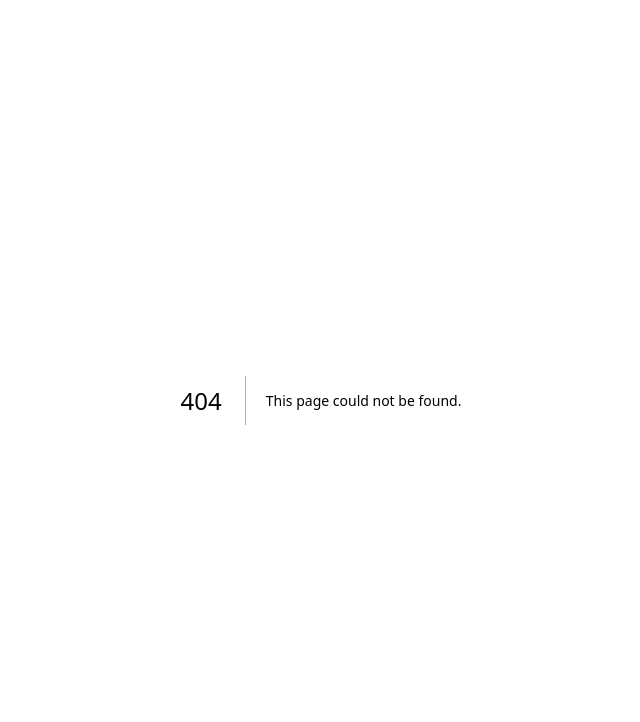
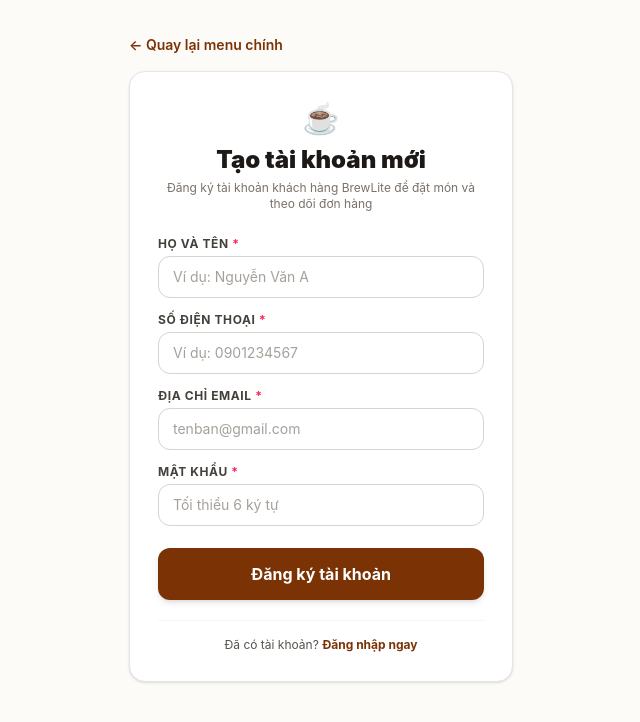
Before and after one commit to thanhkhoa087/brewlite, a Next.js app in the folder frontend/: page /register in a window 1280 px wide. Before the commit this address had no page. Shown: the top 722 px of the page, without its empty margins (319-959 px from the left). Built offline with nearby package versions, Linux system fonts and the light colour scheme; no server answers.

Commit message:
feat(auth): separate login and register into distinct pages

```diff
--- a/frontend/app/login/page.tsx
+++ b/frontend/app/login/page.tsx
@@ -10,9 +10,6 @@ const API = process.env.NEXT_PUBLIC_API_URL;
 export default function LoginPage() {
   const router = useRouter();
   const setAuth = useAuthStore((s) => s.setAuth);
-  const [mode, setMode] = useState<'login' | 'register'>('login');
-  const [fullName, setFullName] = useState('');
-  const [phone, setPhone] = useState('');
   const [email, setEmail] = useState('');
   const [password, setPassword] = useState('');
   const [error, setError] = useState('');
@@ -32,31 +29,33 @@ export default function LoginPage() {
     return data;
   }
 
-  async function handleSubmit() {
+  async function handleLogin(e: React.FormEvent) {
+    e.preventDefault();
     setError('');
+
+    if (!email.trim()) {
+      setError('Vui lòng nhập địa chỉ email');
+      return;
+    }
+    if (!password) {
+      setError('Vui lòng nhập mật khẩu');
+      return;
+    }
+
     setLoading(true);
     try {
-      if (mode === 'register') {
-        if (!fullName.trim()) {
-          throw new Error('Vui lòng nhập họ và tên');
-        }
-        if (!phone.trim()) {
-          throw new Error('Vui lòng nhập số điện thoại');
-        }
-        await post('/auth/register', {
+      const data = await post('/auth/login', {
         email: email.trim(),
         password,
-          fullName: fullName.trim(),
-          phone: phone.trim(),
       });
-      }
-      const data = await post('/auth/login', { email: email.trim(), password });
+
       setAuth(
         data.accessToken,
         email.trim(),
-        data.user?.fullName || fullName.trim(),
-        data.user?.phone || phone.trim(),
+        data.user?.fullName || '',
+        data.user?.phone || '',
       );
+
       router.push('/');
     } catch (err) {
       setError((err as Error).message);
@@ -67,7 +66,10 @@ export default function LoginPage() {
 
   return (
     <main className="mx-auto max-w-md p-5 sm:p-8">
-      <Link href="/" className="inline-flex items-center gap-1 text-sm font-semibold text-amber-900 hover:underline mb-4">
+      <Link
+        href="/"
+        className="inline-flex items-center gap-1 text-sm font-semibold text-amber-900 hover:underline mb-4"
+      >
         ← Quay lại menu chính
       </Link>
 
@@ -75,46 +77,14 @@ export default function LoginPage() {
         <div className="text-center mb-6">
           <span className="text-3xl">☕</span>
           <h1 className="mt-2 text-2xl font-black text-stone-900">
-            {mode === 'login' ? 'Đăng nhập BrewLite' : 'Tạo tài khoản mới'}
+            Đăng nhập BrewLite
           </h1>
           <p className="mt-1 text-xs text-stone-500">
-            {mode === 'login'
-              ? 'Đăng nhập để đặt món và theo dõi trạng thái đơn hàng'
-              : 'Đăng ký nhanh chóng chỉ với email và mật khẩu'}
+            Đăng nhập để đặt món và theo dõi trạng thái đơn hàng
           </p>
         </div>
 
-        <div className="space-y-3.5">
-          {mode === 'register' && (
-            <>
-              <div>
-                <label className="block text-xs font-bold text-stone-700 uppercase tracking-wider mb-1">
-                  Họ và tên <span className="text-rose-500">*</span>
-                </label>
-                <input
-                  type="text"
-                  placeholder="Ví dụ: Nguyễn Văn A"
-                  value={fullName}
-                  onChange={(e) => setFullName(e.target.value)}
-                  className="w-full rounded-xl border border-stone-300 bg-white px-3.5 py-2.5 text-sm text-stone-900 placeholder:text-stone-400 focus:border-amber-900 focus:outline-none focus:ring-1 focus:ring-amber-900"
-                />
-              </div>
-
-              <div>
-                <label className="block text-xs font-bold text-stone-700 uppercase tracking-wider mb-1">
-                  Số điện thoại <span className="text-rose-500">*</span>
-                </label>
-                <input
-                  type="tel"
-                  placeholder="Ví dụ: 0901234567"
-                  value={phone}
-                  onChange={(e) => setPhone(e.target.value)}
-                  className="w-full rounded-xl border border-stone-300 bg-white px-3.5 py-2.5 text-sm text-stone-900 placeholder:text-stone-400 focus:border-amber-900 focus:outline-none focus:ring-1 focus:ring-amber-900"
-                />
-              </div>
-            </>
-          )}
-
+        <form onSubmit={handleLogin} className="space-y-3.5">
           <div>
             <label className="block text-xs font-bold text-stone-700 uppercase tracking-wider mb-1">
               Địa chỉ Email <span className="text-rose-500">*</span>
@@ -134,37 +104,38 @@ export default function LoginPage() {
             </label>
             <input
               type="password"
-              placeholder="Tối thiểu 6 ký tự"
+              placeholder="Nhập mật khẩu"
               value={password}
               onChange={(e) => setPassword(e.target.value)}
               className="w-full rounded-xl border border-stone-300 bg-white px-3.5 py-2.5 text-sm text-stone-900 placeholder:text-stone-400 focus:border-amber-900 focus:outline-none focus:ring-1 focus:ring-amber-900"
             />
           </div>
-        </div>
 
           {error && (
-          <div className="mt-4 rounded-xl bg-red-50 p-3 text-xs font-semibold text-red-700 border border-red-200">
+            <div className="rounded-xl bg-red-50 p-3 text-xs font-semibold text-red-700 border border-red-200">
               {error}
             </div>
           )}
 
           <button
-          onClick={handleSubmit}
+            type="submit"
             disabled={loading}
-          className="mt-6 w-full rounded-xl bg-amber-900 py-3.5 font-bold text-white shadow-md hover:bg-amber-800 transition active:scale-[0.99] disabled:opacity-50"
+            className="w-full rounded-xl bg-amber-900 py-3.5 font-bold text-white shadow-md hover:bg-amber-800 transition active:scale-[0.99] disabled:opacity-50 mt-2"
           >
-          {loading ? 'Đang xử lý...' : mode === 'login' ? 'Đăng nhập ngay' : 'Đăng ký tài khoản'}
+            {loading ? 'Đang đăng nhập...' : 'Đăng nhập ngay'}
           </button>
+        </form>
 
         <div className="mt-5 text-center border-t border-stone-100 pt-4">
-          <button
-            onClick={() => setMode(mode === 'login' ? 'register' : 'login')}
-            className="text-xs font-bold text-amber-900 hover:underline"
+          <p className="text-xs text-stone-600">
+            Chưa có tài khoản?{' '}
+            <Link
+              href="/register"
+              className="font-bold text-amber-900 hover:underline"
             >
-            {mode === 'login'
-              ? 'Chưa có tài khoản? Bấm để Đăng ký'
-              : 'Đã có tài khoản? Bấm để Đăng nhập'}
-          </button>
+              Đăng ký ngay
+            </Link>
+          </p>
         </div>
       </div>
     </main>
--- a/frontend/app/page.tsx
+++ b/frontend/app/page.tsx
@@ -144,12 +144,20 @@ export default function MenuPage() {
               )}
             </div>
           ) : (
-            <Link
-              href="/login"
-              className="rounded-full border border-stone-300 bg-white px-4 py-2 text-sm font-semibold text-stone-800 hover:bg-stone-50 shadow-sm transition"
-            >
-              Đăng nhập / Đăng ký
-            </Link>
+            <div className="flex items-center gap-2">
+              <Link
+                href="/login"
+                className="rounded-full border border-stone-300 bg-white px-3.5 py-2 text-sm font-semibold text-stone-800 hover:bg-stone-50 shadow-sm transition"
+              >
+                Đăng nhập
+              </Link>
+              <Link
+                href="/register"
+                className="rounded-full border border-stone-200 bg-stone-100 px-3.5 py-2 text-sm font-semibold text-stone-700 hover:bg-stone-200 shadow-sm transition"
+              >
+                Đăng ký
+              </Link>
+            </div>
           )}
 
           <Link
--- /dev/null
+++ b/frontend/app/register/page.tsx
@@ -0,0 +1,186 @@
+'use client';
+
+import { useState } from 'react';
+import Link from 'next/link';
+import { useRouter } from 'next/navigation';
+import { useAuthStore } from '@/lib/authStore';
+
+const API = process.env.NEXT_PUBLIC_API_URL;
+
+export default function RegisterPage() {
+  const router = useRouter();
+  const setAuth = useAuthStore((s) => s.setAuth);
+  const [fullName, setFullName] = useState('');
+  const [phone, setPhone] = useState('');
+  const [email, setEmail] = useState('');
+  const [password, setPassword] = useState('');
+  const [error, setError] = useState('');
+  const [loading, setLoading] = useState(false);
+
+  async function post(path: string, payload: any) {
+    const res = await fetch(`${API}${path}`, {
+      method: 'POST',
+      headers: { 'Content-Type': 'application/json' },
+      body: JSON.stringify(payload),
+    });
+    const data = await res.json();
+    if (!res.ok) {
+      const msg = Array.isArray(data.message) ? data.message.join(', ') : data.message;
+      throw new Error(msg || 'Có lỗi xảy ra');
+    }
+    return data;
+  }
+
+  async function handleRegister(e: React.FormEvent) {
+    e.preventDefault();
+    setError('');
+
+    if (!fullName.trim()) {
+      setError('Vui lòng nhập họ và tên');
+      return;
+    }
+    if (!phone.trim()) {
+      setError('Vui lòng nhập số điện thoại');
+      return;
+    }
+    if (!email.trim()) {
+      setError('Vui lòng nhập địa chỉ email');
+      return;
+    }
+    if (!password || password.length < 6) {
+      setError('Mật khẩu phải có tối thiểu 6 ký tự');
+      return;
+    }
+
+    setLoading(true);
+    try {
+      await post('/auth/register', {
+        email: email.trim(),
+        password,
+        fullName: fullName.trim(),
+        phone: phone.trim(),
+      });
+
+      const data = await post('/auth/login', {
+        email: email.trim(),
+        password,
+      });
+
+      setAuth(
+        data.accessToken,
+        email.trim(),
+        data.user?.fullName || fullName.trim(),
+        data.user?.phone || phone.trim(),
+      );
+
+      router.push('/');
+    } catch (err) {
+      setError((err as Error).message);
+    } finally {
+      setLoading(false);
+    }
+  }
+
+  return (
+    <main className="mx-auto max-w-md p-5 sm:p-8">
+      <Link
+        href="/"
+        className="inline-flex items-center gap-1 text-sm font-semibold text-amber-900 hover:underline mb-4"
+      >
+        ← Quay lại menu chính
+      </Link>
+
+      <div className="rounded-2xl border border-stone-200 bg-white p-7 shadow-sm">
+        <div className="text-center mb-6">
+          <span className="text-3xl">☕</span>
+          <h1 className="mt-2 text-2xl font-black text-stone-900">
+            Tạo tài khoản mới
+          </h1>
+          <p className="mt-1 text-xs text-stone-500">
+            Đăng ký tài khoản khách hàng BrewLite để đặt món và theo dõi đơn hàng
+          </p>
+        </div>
+
+        <form onSubmit={handleRegister} className="space-y-3.5">
+          <div>
+            <label className="block text-xs font-bold text-stone-700 uppercase tracking-wider mb-1">
+              Họ và tên <span className="text-rose-500">*</span>
+            </label>
+            <input
+              type="text"
+              placeholder="Ví dụ: Nguyễn Văn A"
+              value={fullName}
+              onChange={(e) => setFullName(e.target.value)}
+              className="w-full rounded-xl border border-stone-300 bg-white px-3.5 py-2.5 text-sm text-stone-900 placeholder:text-stone-400 focus:border-amber-900 focus:outline-none focus:ring-1 focus:ring-amber-900"
+            />
+          </div>
+
+          <div>
+            <label className="block text-xs font-bold text-stone-700 uppercase tracking-wider mb-1">
+              Số điện thoại <span className="text-rose-500">*</span>
+            </label>
+            <input
+              type="tel"
+              placeholder="Ví dụ: 0901234567"
+              value={phone}
+              onChange={(e) => setPhone(e.target.value)}
+              className="w-full rounded-xl border border-stone-300 bg-white px-3.5 py-2.5 text-sm text-stone-900 placeholder:text-stone-400 focus:border-amber-900 focus:outline-none focus:ring-1 focus:ring-amber-900"
+            />
+          </div>
+
+          <div>
+            <label className="block text-xs font-bold text-stone-700 uppercase tracking-wider mb-1">
+              Địa chỉ Email <span className="text-rose-500">*</span>
+            </label>
+            <input
+              type="email"
+              placeholder="tenban@gmail.com"
+              value={email}
+              onChange={(e) => setEmail(e.target.value)}
+              className="w-full rounded-xl border border-stone-300 bg-white px-3.5 py-2.5 text-sm text-stone-900 placeholder:text-stone-400 focus:border-amber-900 focus:outline-none focus:ring-1 focus:ring-amber-900"
+            />
+          </div>
+
+          <div>
+            <label className="block text-xs font-bold text-stone-700 uppercase tracking-wider mb-1">
+              Mật khẩu <span className="text-rose-500">*</span>
+            </label>
+            <input
+              type="password"
+              placeholder="Tối thiểu 6 ký tự"
+              value={password}
+              onChange={(e) => setPassword(e.target.value)}
+              className="w-full rounded-xl border border-stone-300 bg-white px-3.5 py-2.5 text-sm text-stone-900 placeholder:text-stone-400 focus:border-amber-900 focus:outline-none focus:ring-1 focus:ring-amber-900"
+            />
+          </div>
+
+          {error && (
+            <div className="rounded-xl bg-red-50 p-3 text-xs font-semibold text-red-700 border border-red-200">
+              {error}
+            </div>
+          )}
+
+          <button
+            type="submit"
+            disabled={loading}
+            className="w-full rounded-xl bg-amber-900 py-3.5 font-bold text-white shadow-md hover:bg-amber-800 transition active:scale-[0.99] disabled:opacity-50 mt-2"
+          >
+            {loading ? 'Đang tạo tài khoản...' : 'Đăng ký tài khoản'}
+          </button>
+        </form>
+
+        <div className="mt-5 text-center border-t border-stone-100 pt-4">
+          <p className="text-xs text-stone-600">
+            Đã có tài khoản?{' '}
+            <Link
+              href="/login"
+              className="font-bold text-amber-900 hover:underline"
+            >
+              Đăng nhập ngay
+            </Link>
+          </p>
+        </div>
+      </div>
+    </main>
+  );
+}
```
Lines whose indentation alone changed are shown as unchanged.
